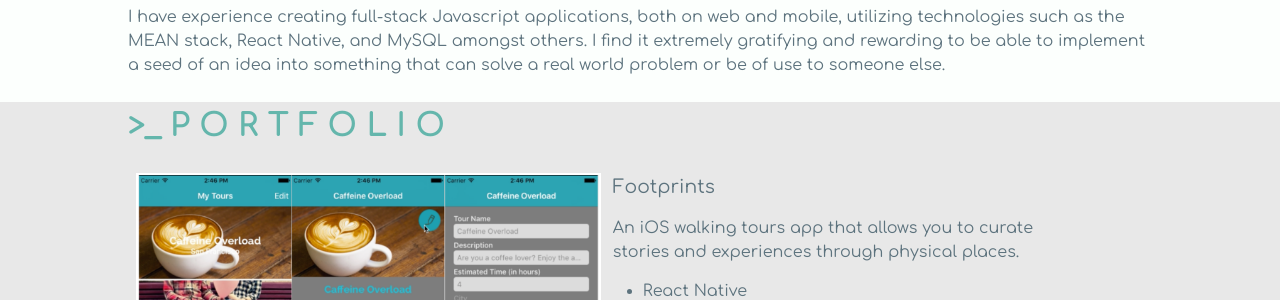
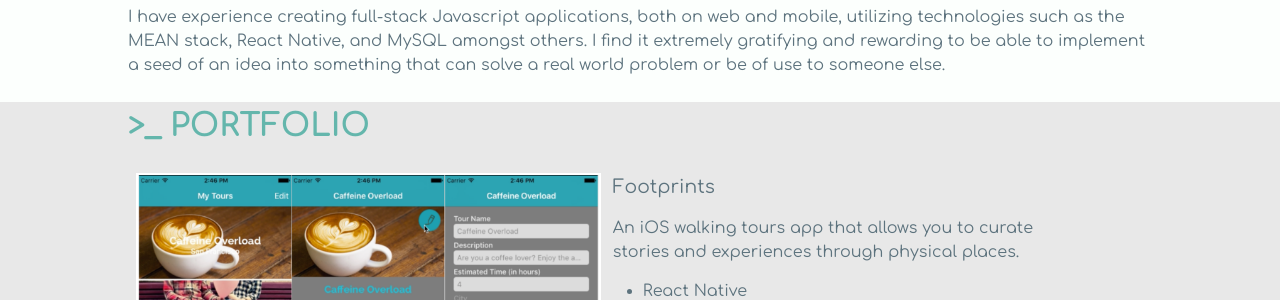
Before and after one commit to thekamahele/thekamahele.github.io, a Jekyll site: the page built from index.html, in a window 1280 px wide. Shown: the part 867-1167 px from the top of the page. Built offline with Jekyll 4.4.1, drawn with Linux system fonts in a browser that asks for light colours; some web fonts are replaced.

Commit message:
(fix) Edited navigation for mobile view

```diff
--- a/_includes/portfolio.html
+++ b/_includes/portfolio.html
@@ -1,6 +1,6 @@
 <section class="portfolio" id="portfolio">
     <div class="content">
-        <h2>>_ P O R T F O L I O</h2>
+        <h2>>_ PORTFOLIO</h2>
         <div class="row">
             <div class="column">
                 <img src="../assets/Footprints.png" alt="footprints thumb">
--- a/_sass/_base.scss
+++ b/_sass/_base.scss
@@ -212,6 +212,7 @@
     display: flex;
     flex-direction: row;
     margin-bottom: 2%;
+    flex-wrap: wrap;
     //> :nth-child(n) {
     //    display: inline-block;
     //}
--- a/_sass/_layout.scss
+++ b/_sass/_layout.scss
@@ -1,15 +1,15 @@
 /**
  * Site header
  */
-//.site-header {
-//    border-top: 5px solid $grey-color-dark;
-//    border-bottom: 1px solid $grey-color-light;
-//    min-height: 56px;
-//    background-color: $brand-color;
-//
-//    // Positioning context for the mobile navigation icon
-//    position: relative;
-//}
+.site-header {
+    //border-top: 5px solid $grey-color-dark;
+    //border-bottom: 1px solid $grey-color-light;
+    //min-height: 56px;
+    //background-color: $brand-color;
+
+    // Positioning context for the mobile navigation icon
+    position: relative;
+}
 
 .site-title {
     font-size: 26px;
@@ -49,8 +49,8 @@
         position: absolute;
         top: 9px;
         right: $spacing-unit / 2;
-        background-color: $background-color;
-        border: 1px solid $grey-color-light;
+        //background-color: $background-color;
+        //border: 1px solid $grey-color-light;
         border-radius: 5px;
         text-align: right;
 
@@ -73,6 +73,13 @@
             }
         }
 
+        .page-link {
+            color: $white-color;
+            line-height: $base-line-height;
+            font-size: .8em;
+            text-align: center;
+        }
+
         .trigger {
             clear: both;
             display: none;
@@ -81,16 +88,6 @@
         &:hover .trigger {
             display: block;
             padding-bottom: 5px;
-        }
-
-        .page-link {
-            display: inline-block;
-            padding: 5px 10px;
-
-            &:not(:last-child) {
-                margin-right: 0;
-            }
-            margin-left: 20px;
         }
     }
 }
```
